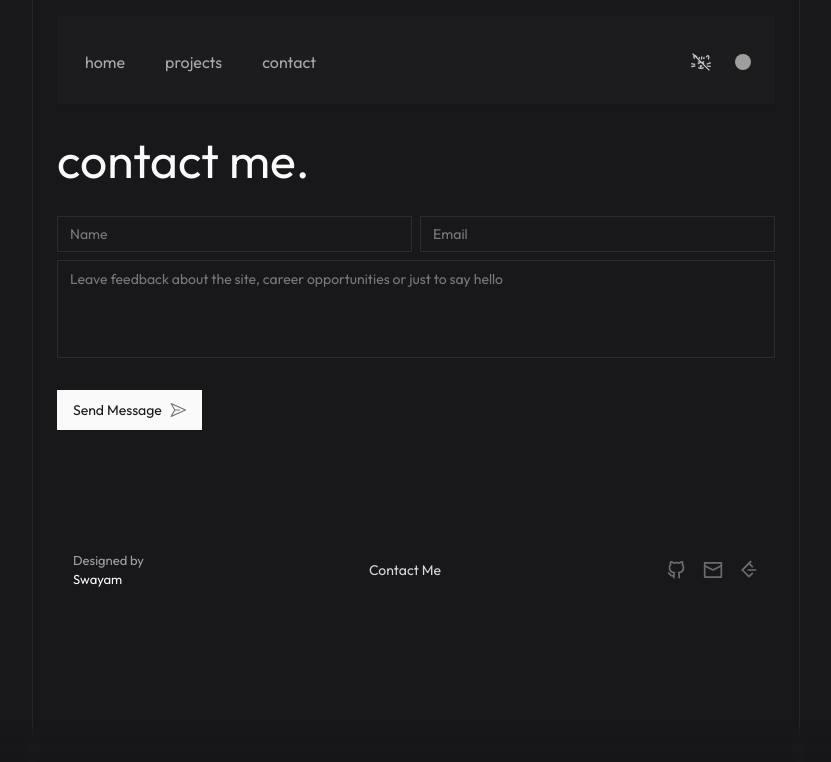
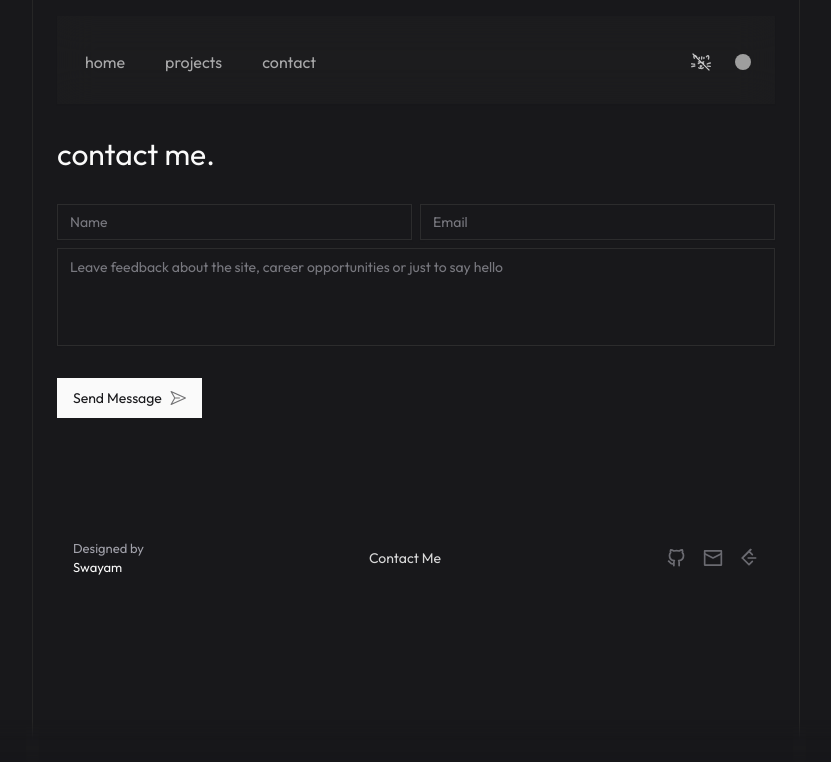
Before and after one commit to swayam-rajput/portfolio, a Next.js app: page /contact in a window 1280 px wide. Shown: the top 762 px of the page, without its empty margins (224-1055 px from the left). Built offline with nearby package versions, Linux system fonts and the light colour scheme.

Commit message:
fix: text size made consistent

```diff
--- a/src/app/(pages)/contact/page.tsx
+++ b/src/app/(pages)/contact/page.tsx
@@ -34,7 +34,7 @@ const page = () => {
 
     return (
         <article className="mt-8 flex flex-col gap-8  pb-16">
-            <h1 className="title font-spacegrotesk text-2xl md:text-5xl">contact me.</h1>
+            <h1 className="title font-spacegrotesk text-2xl md:text-3xl">contact me.</h1>
             <form className="font-spacegrotesk" onSubmit={handleSubmit}>
                 <div className="grid grid-cols-1 gap-2 sm:grid-cols-2">
                     <div className=" h-8">
--- a/src/app/(pages)/projects/page.tsx
+++ b/src/app/(pages)/projects/page.tsx
@@ -7,7 +7,7 @@ import { TerminalIcon } from "lucide-react";
 const page = () => {
     return (
 		<div className="mt-8 px-2 flex flex-col gap-8 pb-16 ">
-			<h1 className="font-spacegrotesk text-2xl flex items-center font-bold gap-2"><TerminalIcon/>projects</h1>
+			<h1 className="font-spacegrotesk text-3xl flex items-center gap-2"><TerminalIcon/>projects</h1>
 
 			<Projects />
 		</div>
```
